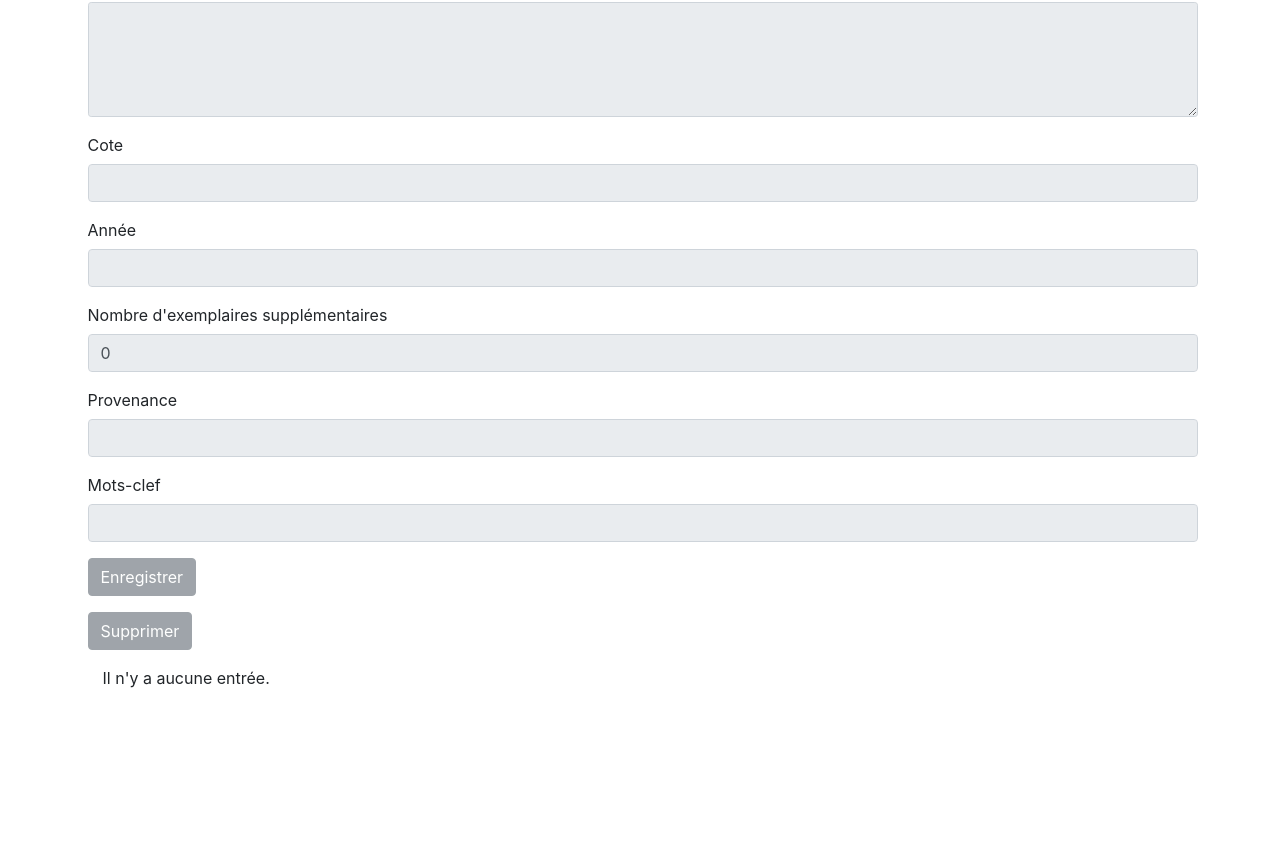
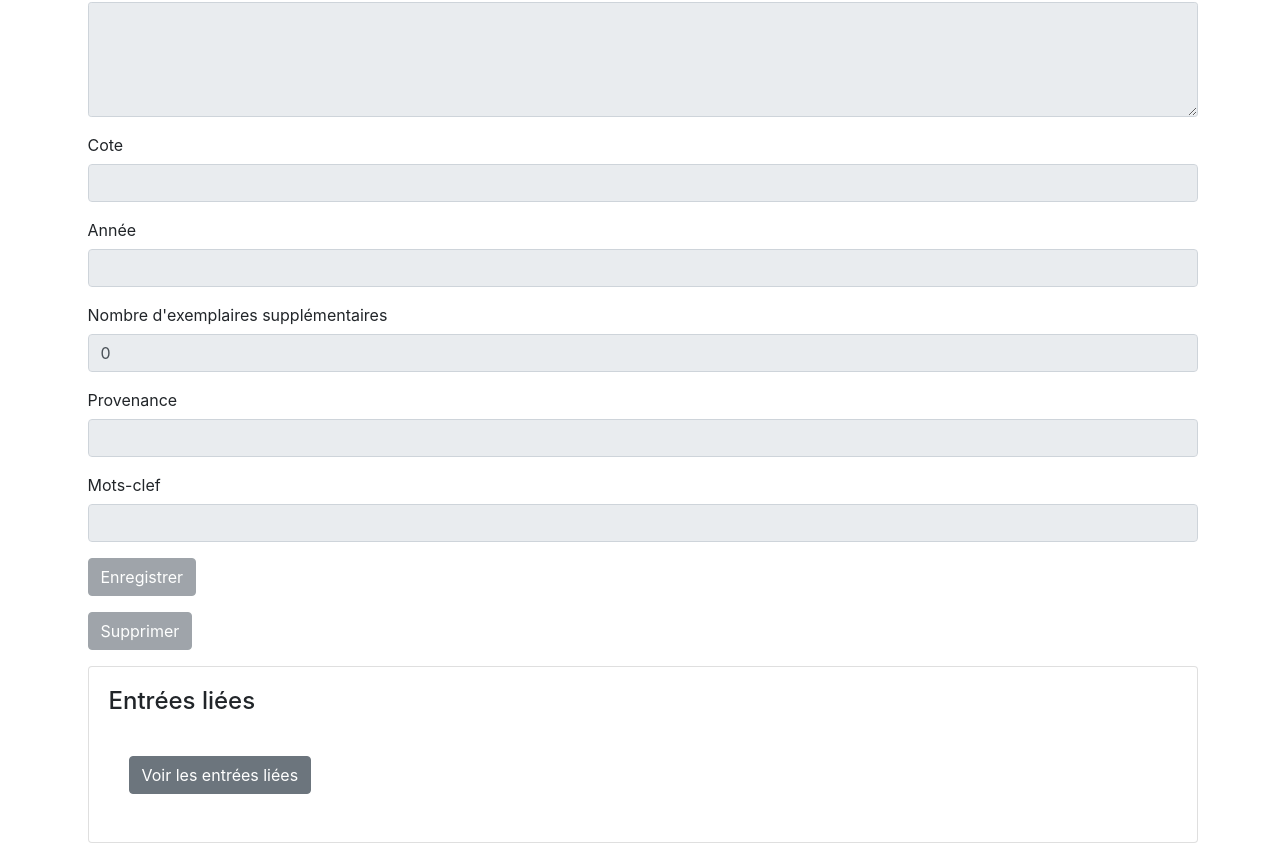
Before and after one commit to clemsciences/sat-biblio-flask, a Vue app in the folder sat-biblio-interface/: page /enregistrement/lire/1 in a window 1280 px wide. Shown: the part 326-1189 px from the top of the page. Before the commit the page ends 1052 px from the top, so only its background shows below. Built offline with nearby package versions, Linux system fonts and the light colour scheme; no server answers.

Commit message:
Put boun lists in collapse and cards

```diff
--- a/sat-biblio-interface/src/components/auteur/LireAuteur.vue
+++ b/sat-biblio-interface/src/components/auteur/LireAuteur.vue
@@ -28,7 +28,10 @@
       <b-card>
         <b-card-title title="Entrées liées"/>
         <b-card-body>
+          <b-button v-b-toggle.collapse-bound class="my-2">Voir les entrées liées</b-button>
+          <b-collapse id="collapse-bound" class="my-2">
             <ListeEntreesAuteur :author-id="authorId"/>
+          </b-collapse>
         </b-card-body>
       </b-card>
 
--- a/sat-biblio-interface/src/components/enregistrement/LireEnregistrement.vue
+++ b/sat-biblio-interface/src/components/enregistrement/LireEnregistrement.vue
@@ -16,8 +16,16 @@
         <p>Êtes-vous sûr de supprimer cet enregistrement ?</p>
     </b-modal>
 
-    <liste-entrees-enregistrement :record-id="recordId"
-    />
+
+    <b-card>
+        <b-card-title title="Entrées liées"/>
+        <b-card-body>
+          <b-button v-b-toggle.collapse-bound class="my-2">Voir les entrées liées</b-button>
+          <b-collapse id="collapse-bound" class="my-2">
+            <liste-entrees-enregistrement :record-id="recordId"/>
+          </b-collapse>
+        </b-card-body>
+      </b-card>
 
 
   </b-container>
--- a/sat-biblio-interface/src/components/reference_livre/LireReferenceLivre.vue
+++ b/sat-biblio-interface/src/components/reference_livre/LireReferenceLivre.vue
@@ -16,7 +16,18 @@
       cancel-title="Annuler" ok-title="Supprimer" @ok="deleteReference">
       <p>Êtes-vous sûr de supprimer cette référence ?</p>
     </b-modal>
-    <liste-entrees-reference :reference-id="referenceId"/>
+
+    <b-card>
+        <b-card-title title="Entrées liées"/>
+        <b-card-body>
+          <b-button v-b-toggle.collapse-bound class="my-2">Voir les entrées liées</b-button>
+          <b-collapse id="collapse-bound" class="my-2">
+            <liste-entrees-reference :reference-id="referenceId"/>
+          </b-collapse>
+        </b-card-body>
+      </b-card>
+
+
   </b-container>
 </template>
 
```
Lines whose indentation alone changed are shown as unchanged.
